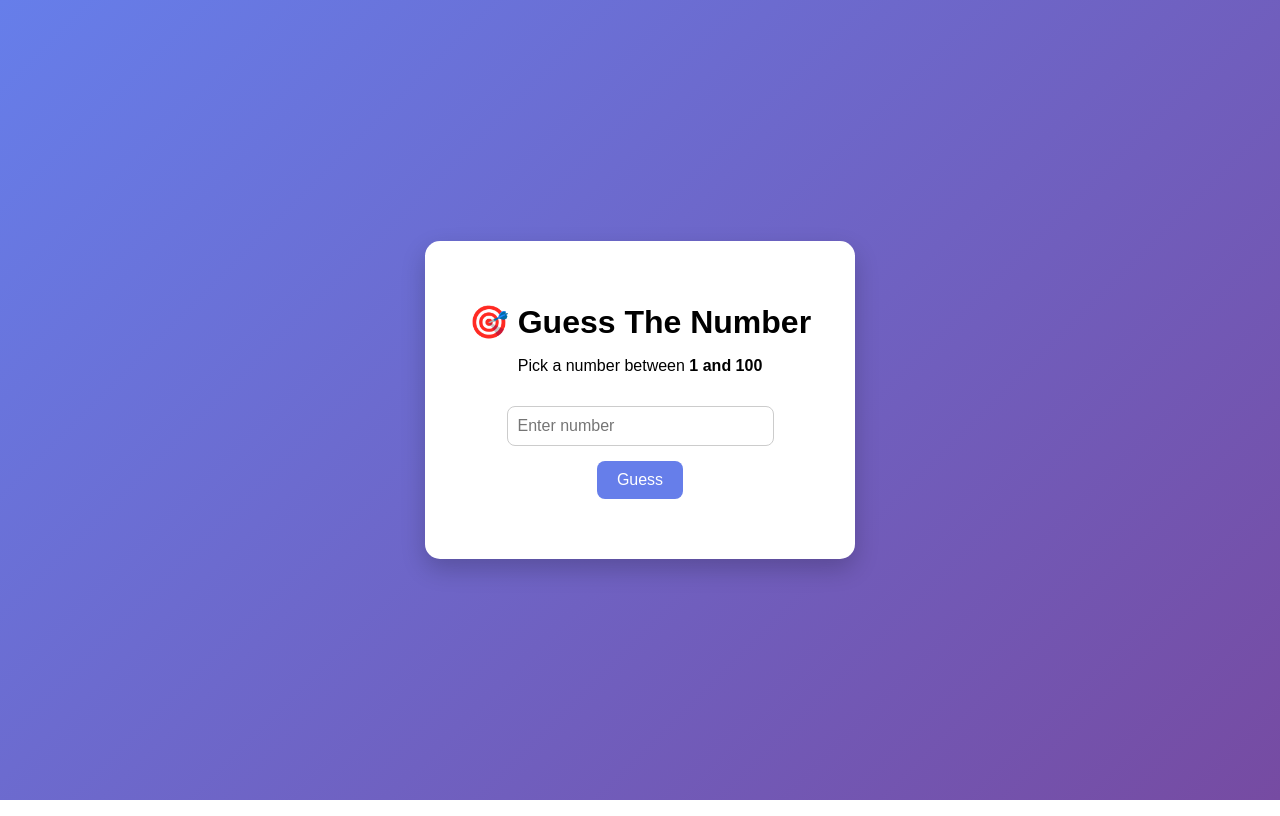
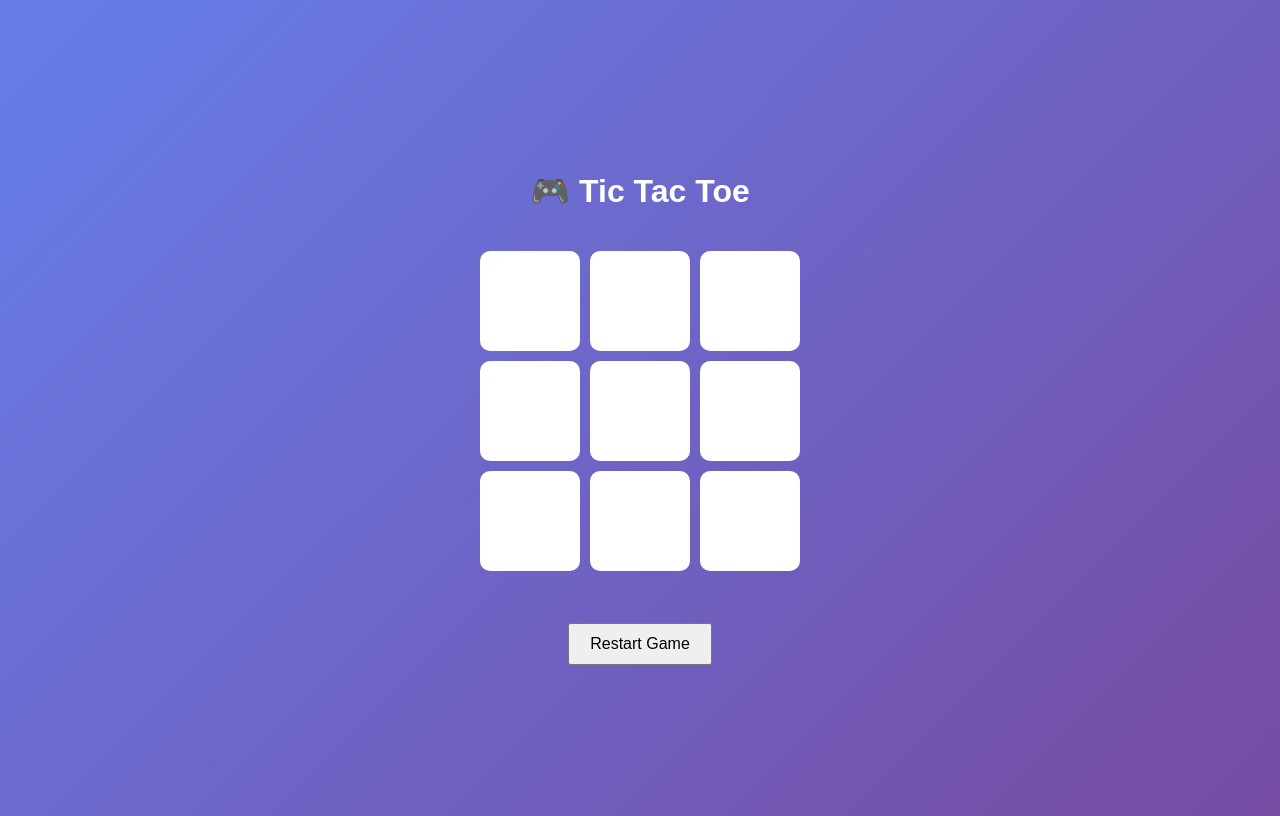
Before and after one commit to Prateek1541/Projest-Devops-CI-CD, a website: page public/index.html in a window 1280 px wide. Drawn offline with Linux system fonts and the light colour scheme.

Commit message:
add tic tac toe

```diff
--- a/public/index.html
+++ b/public/index.html
@@ -1,24 +1,19 @@
 <!DOCTYPE html>
 <html>
 <head>
-  <title>Guess The Number</title>
+  <title>Tic Tac Toe</title>
   <link rel="stylesheet" href="style.css">
 </head>
 
 <body>
 
-<div class="game-container">
+<h1>🎮 Tic Tac Toe</h1>
 
-  <h1>🎯 Guess The Number</h1>
-  <p>Pick a number between <b>1 and 100</b></p>
+<div class="board" id="board"></div>
 
-  <input type="number" id="guessInput" placeholder="Enter number">
+<p id="status"></p>
 
-  <button onclick="submitGuess()">Guess</button>
-
-  <p id="result"></p>
-
-</div>
+<button onclick="restartGame()">Restart Game</button>
 
 <script src="script.js"></script>
 
--- a/public/script.js
+++ b/public/script.js
@@ -1,34 +1,94 @@
-async function submitGuess(){
+const board = document.getElementById("board");
+const status = document.getElementById("status");
 
-  const guess = document.getElementById("guessInput").value;
+let cells = [];
+let gameState = ["","","","","","","","",""];
+let gameActive = true;
 
-  const response = await fetch("/guess", {
+function createBoard(){
 
-    method: "POST",
+  board.innerHTML="";
+  cells=[];
 
-    headers:{
-      "Content-Type":"application/json"
-    },
+  for(let i=0;i<9;i++){
 
-    body: JSON.stringify({
-      guess:Number(guess)
-    })
-  });
+    const cell=document.createElement("div");
 
-  const data = await response.json();
+    cell.classList.add("cell");
 
-  let message="";
+    cell.dataset.index=i;
 
-  if(data.result==="correct"){
-    message="🎉 Correct! New number generated.";
-  }
-  else if(data.result==="higher"){
-    message="📈 Try Higher!";
-  }
-  else{
-    message="📉 Try Lower!";
+    cell.addEventListener("click",handleMove);
+
+    board.appendChild(cell);
+
+    cells.push(cell);
   }
 
-  document.getElementById("result").innerText = message;
+}
+
+function handleMove(e){
+
+  const index=e.target.dataset.index;
+
+  if(gameState[index]!=="" || !gameActive) return;
+
+  gameState[index]="X";
+
+  e.target.innerText="X";
+
+  if(checkWinner("X")){
+    status.innerText="You win 🎉";
+    gameActive=false;
+    return;
+  }
+
+  aiMove();
 
 }
+
+function aiMove(){
+
+  const empty = gameState
+    .map((v,i)=>v===""?i:null)
+    .filter(v=>v!==null);
+
+  if(empty.length===0) return;
+
+  const move = empty[Math.floor(Math.random()*empty.length)];
+
+  gameState[move]="O";
+
+  cells[move].innerText="O";
+
+  if(checkWinner("O")){
+    status.innerText="AI wins 🤖";
+    gameActive=false;
+  }
+
+}
+
+function checkWinner(player){
+
+  const winCombos=[
+    [0,1,2],[3,4,5],[6,7,8],
+    [0,3,6],[1,4,7],[2,5,8],
+    [0,4,8],[2,4,6]
+  ];
+
+  return winCombos.some(combo =>
+    combo.every(i=>gameState[i]===player)
+  );
+
+}
+
+function restartGame(){
+
+  gameState=["","","","","","","","",""];
+  gameActive=true;
+  status.innerText="";
+  createBoard();
+
+}
+
+createBoard();
--- a/public/style.css
+++ b/public/style.css
@@ -1,68 +1,39 @@
-body {
-  font-family: Arial, sans-serif;
-  height: 100vh;
-  margin: 0;
-  display: flex;
-  justify-content: center;
-  align-items: center;
-
-  background: linear-gradient(135deg,#667eea,#764ba2);
+body{
+  font-family: Arial;
+  text-align:center;
+  background:linear-gradient(135deg,#667eea,#764ba2);
+  height:100vh;
+  display:flex;
+  flex-direction:column;
+  justify-content:center;
+  align-items:center;
 }
 
-.game-container {
-
-  background: white;
-  padding: 40px;
-  border-radius: 15px;
-
-  text-align: center;
-  width: 350px;
-
-  box-shadow: 0 10px 25px rgba(0,0,0,0.2);
+h1{
+  color:white;
 }
 
-h1 {
-  margin-bottom: 10px;
+.board{
+  display:grid;
+  grid-template-columns:repeat(3,100px);
+  gap:10px;
+  margin-top:20px;
 }
 
-input {
-
-  width: 70%;
-  padding: 10px;
-  font-size: 16px;
-
-  border-radius: 8px;
-  border: 1px solid #ccc;
-
-  margin-top: 15px;
+.cell{
+  width:100px;
+  height:100px;
+  background:white;
+  font-size:40px;
+  display:flex;
+  align-items:center;
+  justify-content:center;
+  cursor:pointer;
+  border-radius:10px;
 }
 
-button {
-
-  margin-top: 15px;
-
-  padding: 10px 20px;
-  font-size: 16px;
-
-  border: none;
-  border-radius: 8px;
-
-  background: #667eea;
-  color: white;
-
-  cursor: pointer;
-  transition: 0.3s;
+button{
+  margin-top:20px;
+  padding:10px 20px;
+  font-size:16px;
 }
-
-button:hover {
-
-  background: #5a67d8;
-  transform: scale(1.05);
-}
-
-#result {
-
-  margin-top: 20px;
-  font-size: 18px;
-  font-weight: bold;
-}
```
